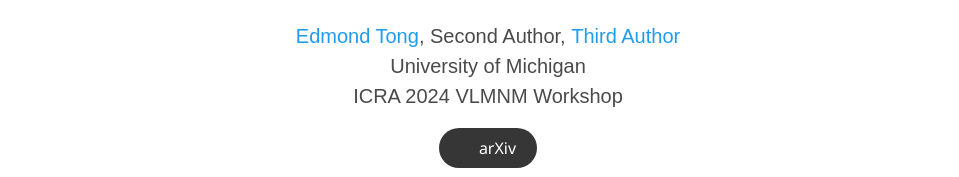
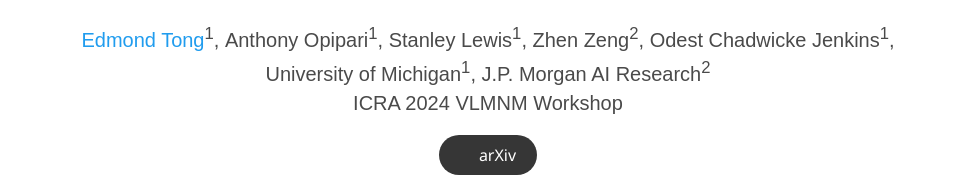
Before and after one commit to ekjt/OVAL-Prompt, a plain HTML site: page index.html in a window 1280 px wide. Shown: the part 267-444 px from the top of the page, without its empty margins (152-1111 px from the left). Drawn offline with nearby package versions, Linux system fonts and the light colour scheme; some icons are missing; a web font is replaced by a local one.

Commit message:
changed webpage

```diff
--- a/index.html
+++ b/index.html
@@ -56,17 +56,19 @@
             <div class="is-size-5 publication-authors">
               <!-- Paper authors -->
               <span class="author-block">
-                <a href="FIRST AUTHOR PERSONAL LINK" target="_blank">Edmond Tong</a>,</span>
+                <a href="FIRST AUTHOR PERSONAL LINK" target="_blank">Edmond Tong</a><sup>1</sup>,</span>
                 <span class="author-block">
-                  Second Author,</span>
-                  <span class="author-block">
-                    <a href="THIRD AUTHOR PERSONAL LINK" target="_blank">Third Author</a>
-                  </span>
+                  Anthony Opipari<sup>1</sup>,</span>
+                <span class="author-block">
+                  Stanley Lewis<sup>1</sup>,</span>
+                <span class="author-block">
+                  Zhen Zeng<sup>2</sup>,</span>
+                <span class="author-block">
+                  Odest Chadwicke Jenkins<sup>1</sup>,</span>
                   </div>
 
                   <div class="is-size-5 publication-authors">
-                    <span class="author-block">University of Michigan<br>ICRA 2024 VLMNM Workshop</span>
-
+                    <span class="author-block">University of Michigan<sup>1</sup>, J.P. Morgan AI Research<sup>2</sup><br>ICRA 2024 VLMNM Workshop</span>
                   </div>
 
                   <div class="column has-text-centered">
```
